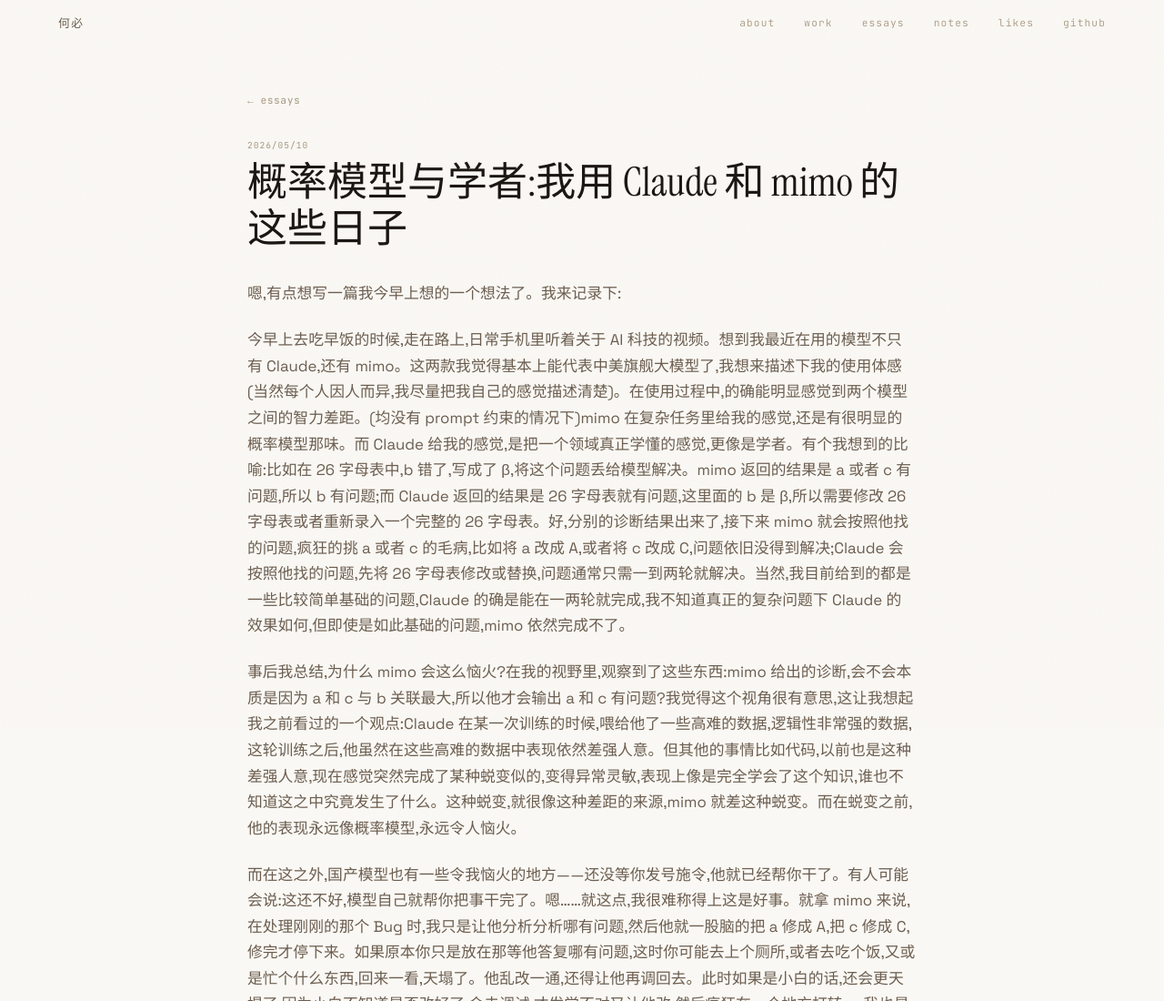
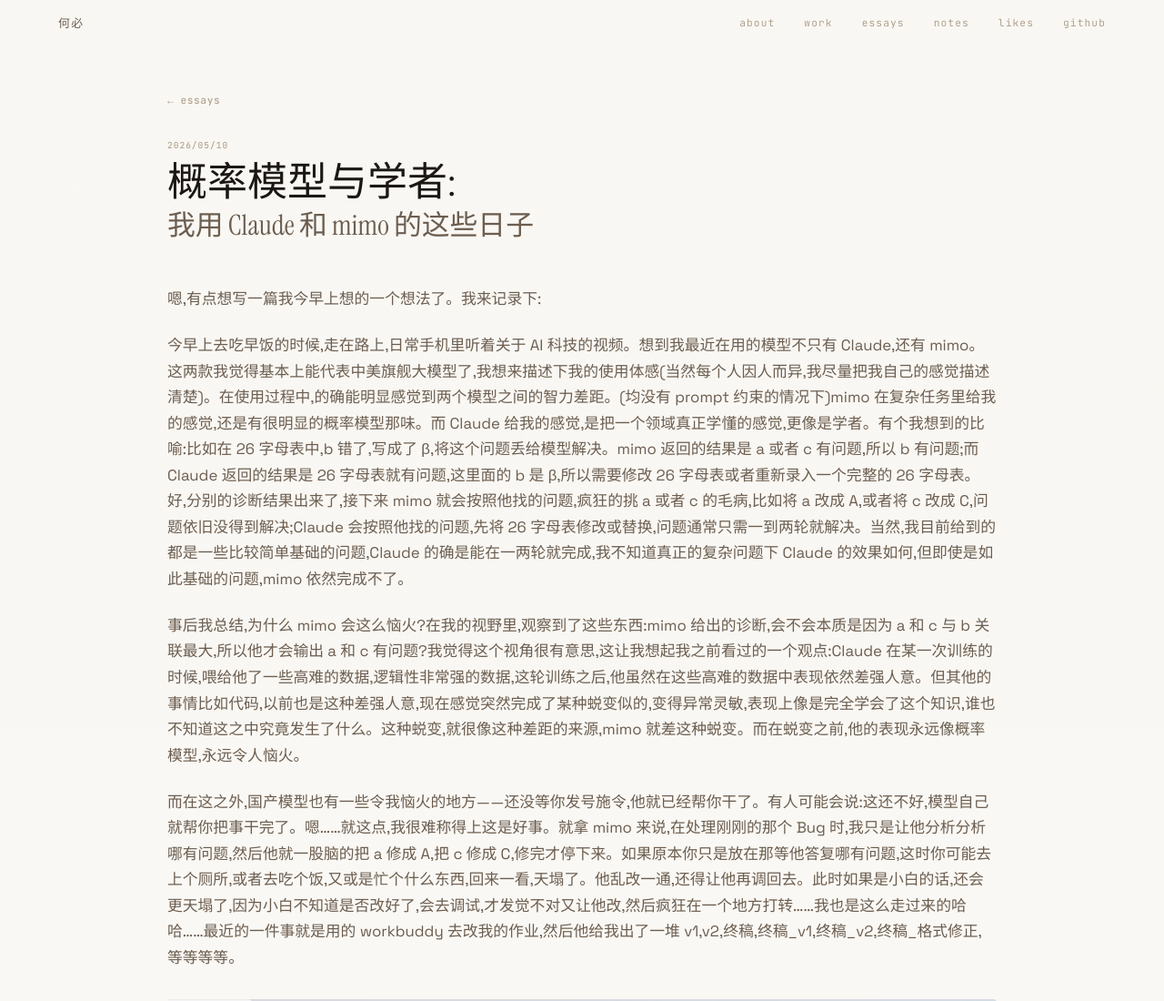
Before and after one commit to hebi-Chinese/hebi-Chinese.github.io, an Astro site: page /essays/post-01 in a window 1280 px wide. Shown: the top 1100 px of the page at 91% size. Built offline with nearby package versions, Linux system fonts and the light colour scheme; Astro itself is replaced by a stand-in of ours.

Commit message:
fix: essay title break at colon + body wider than title block

```diff
--- a/src/pages/essays/[slug].astro
+++ b/src/pages/essays/[slug].astro
@@ -14,18 +14,33 @@
 
 const { essay } = Astro.props;
 const { Content } = await render(essay);
+
+// Split title at first ":" (full-width or half) for two-line layout
+const rawTitle = essay.data.title;
+const colonIdx = (() => {
+  const a = rawTitle.indexOf(':');
+  const b = rawTitle.indexOf(':');
+  if (a < 0) return b;
+  if (b < 0) return a;
+  return Math.min(a, b);
+})();
+const titleMain = colonIdx >= 0 ? rawTitle.slice(0, colonIdx + 1) : rawTitle;
+const titleSub = colonIdx >= 0 ? rawTitle.slice(colonIdx + 1).trim() : '';
 ---
-<BaseLayout title={`${essay.data.title} / 何必`}>
+<BaseLayout title={`${rawTitle} / 何必`}>
   <Nav />
   <main style="padding-top: 6rem; min-height: 100vh;">
-    <div class="wrap" style="max-width: 52rem;">
-      <a href="/essays" style="font-family: 'JetBrains Mono', monospace; font-size: 0.7rem; color: var(--text-muted); letter-spacing: 0.05em; margin-bottom: 2rem; display: inline-block;">← essays</a>
-      <time style="font-family: 'JetBrains Mono', monospace; font-size: 0.6rem; color: var(--text-muted); letter-spacing: 0.1em; display: block; margin-bottom: 0.5rem;">
-        {essay.data.date.toLocaleDateString('zh-CN', { year: 'numeric', month: '2-digit', day: '2-digit' })}
-      </time>
-      <h1 style="font-family: 'Instrument Serif', serif; font-size: var(--text-h1); font-weight: var(--text-h1-w); line-height: var(--text-h1-lh); margin-bottom: 2rem;">
-        {essay.data.title}
-      </h1>
+    <div class="essay-shell">
+      <a href="/essays" class="essay-back">← essays</a>
+      <header class="essay-head">
+        <time datetime={essay.data.date.toISOString()}>
+          {essay.data.date.toLocaleDateString('zh-CN', { year: 'numeric', month: '2-digit', day: '2-digit' })}
+        </time>
+        <h1>
+          <span class="title-main">{titleMain}</span>
+          {titleSub && <span class="title-sub">{titleSub}</span>}
+        </h1>
+      </header>
       <article class="essay-body">
         <Content />
       </article>
@@ -34,6 +49,49 @@
 </BaseLayout>
 
 <style is:global>
+  .essay-shell {
+    width: 100%;
+    max-width: 60rem;
+    margin: 0 auto;
+    padding: 0 1.5rem;
+  }
+  .essay-back {
+    font-family: 'JetBrains Mono', monospace;
+    font-size: 0.7rem;
+    color: var(--text-muted);
+    letter-spacing: 0.05em;
+    margin-bottom: 2rem;
+    display: inline-block;
+    text-decoration: none;
+  }
+  .essay-head {
+    max-width: 38rem;
+    margin-bottom: 3rem;
+  }
+  .essay-head time {
+    font-family: 'JetBrains Mono', monospace;
+    font-size: 0.6rem;
+    color: var(--text-muted);
+    letter-spacing: 0.1em;
+    display: block;
+    margin-bottom: 0.5rem;
+  }
+  .essay-head h1 {
+    font-family: 'Instrument Serif', serif;
+    font-size: var(--text-h1);
+    font-weight: var(--text-h1-w);
+    line-height: var(--text-h1-lh);
+    margin: 0;
+  }
+  .essay-head h1 .title-main {
+    display: block;
+  }
+  .essay-head h1 .title-sub {
+    display: block;
+    font-size: 0.7em;
+    color: var(--text-secondary);
+    margin-top: 0.3rem;
+  }
   .essay-body {
     font-size: var(--text-body);
     color: var(--text-secondary);
```
